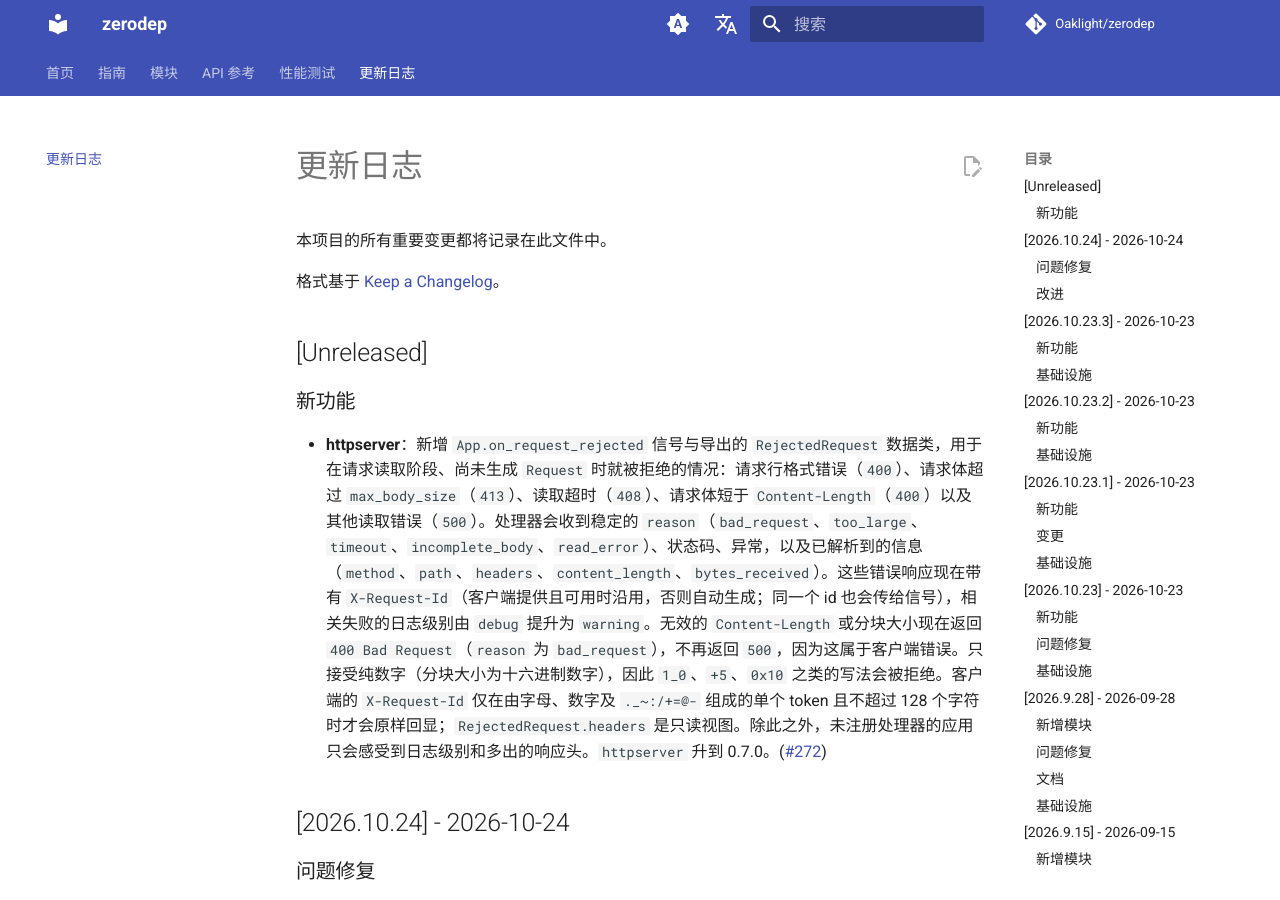
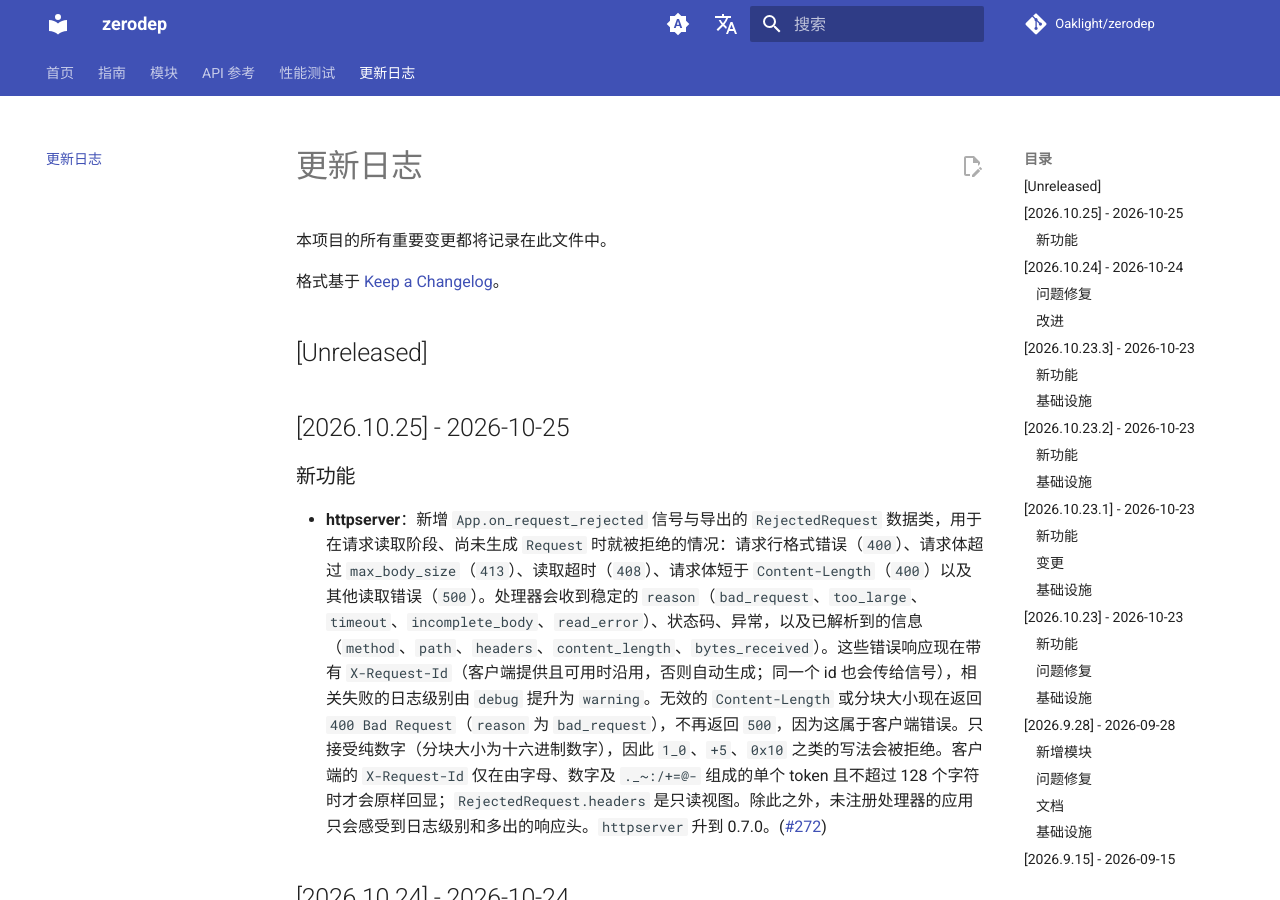
Before and after one commit to Oaklight/zerodep, an MkDocs documentation site: the page built from docs/changelog.md, in a window 1280 px wide and 900 px high. Built offline with MkDocs 1.6.1 and Material for MkDocs 9.7.7, drawn with Linux system fonts in a browser that asks for light colours; comment, search, counter and statistics services are not loaded.

Commit message:
docs(changelog): release 2026.10.25

```diff
--- a/docs/changelog.md
+++ b/docs/changelog.md
@@ -5,6 +5,8 @@
 格式基于 [Keep a Changelog](https://keepachangelog.com/zh-CN/1.1.0/)。
 
 ## [Unreleased]
+
+## [2026.10.25] - 2026-10-25
 
 ### 新功能
 
```
